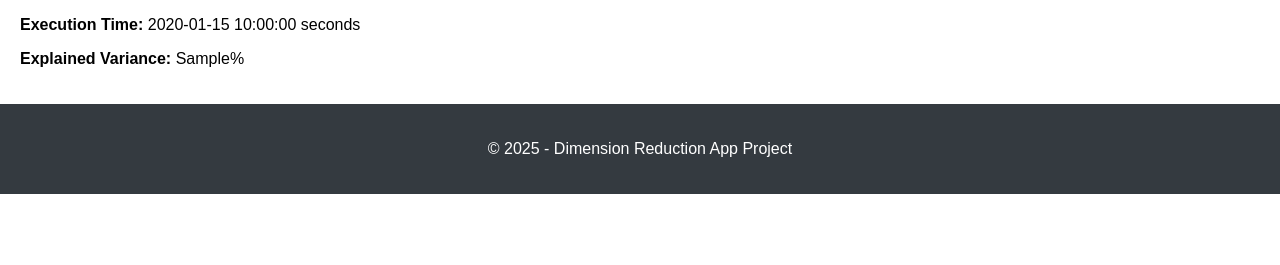
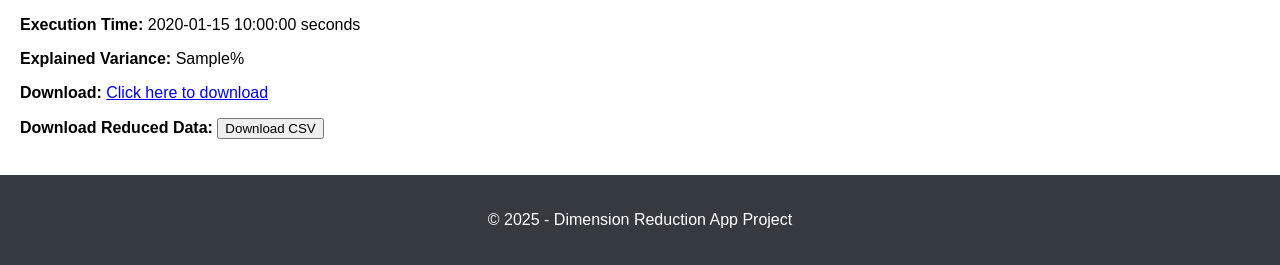
Before and after one commit to joao-victor-costa-gomes/ReduzLab, a Flask app: template app/templates/pca_page.html in a window 1280 px wide. Shown: the part 709-974 px from the top of the page. Before the commit the page ends 903 px from the top, so only its background shows below. Run offline with Flask 3, Linux system fonts and the light colour scheme; the template is opened without the code that fills it: most values are stand-ins (such as "Sample title", 1, 10 or a date in 2020).

Commit message:
added download reduced data button

```diff
--- a/app/algorithms/pca.py
+++ b/app/algorithms/pca.py
@@ -27,6 +27,7 @@ class PCA(Reducer):
             self.time = round(end - start, 5) # Store the total time of processing (in seconds)
             # Store the total explained variance (e.g., 95.32%)
             self.explained_variance = round(pca.explained_variance_ratio_.sum() * 100, 2)
+            self.variances_by_component = [round(v * 100, 2) for v in pca.explained_variance_ratio_[:self.dimension]]
             # Return the transformed dataset (features in reduced dimensions)
             return transformed
 
--- a/app/templates/pca_page.html
+++ b/app/templates/pca_page.html
@@ -95,8 +95,22 @@
 
     <p><strong>Execution Time:</strong> {{ time }} seconds</p>
     <p><strong>Explained Variance:</strong> {{ explained_variance }}%</p>
+
+    <p><strong>Download:</strong>
+      <a href="{{ url_for('main.download_file', filename=graph_url.split('/')[-1]) }}" download>
+        Click here to download
+      </a>
+    </p>
+
+    {% if reduced_data_url %}
+      <p><strong>Download Reduced Data:</strong>
+        <a href="{{ reduced_data_url }}" download>
+          <button type="button">Download CSV</button>
+        </a>
+      </p>
+    {% endif %}
+
   </section>
 {% endif %}
 
-
 {% endblock %}
```
Also changed, not shown: app/algorithms/reducer/reducer.py (+7 -0 lines), app/routes.py (+12 -1 lines).
